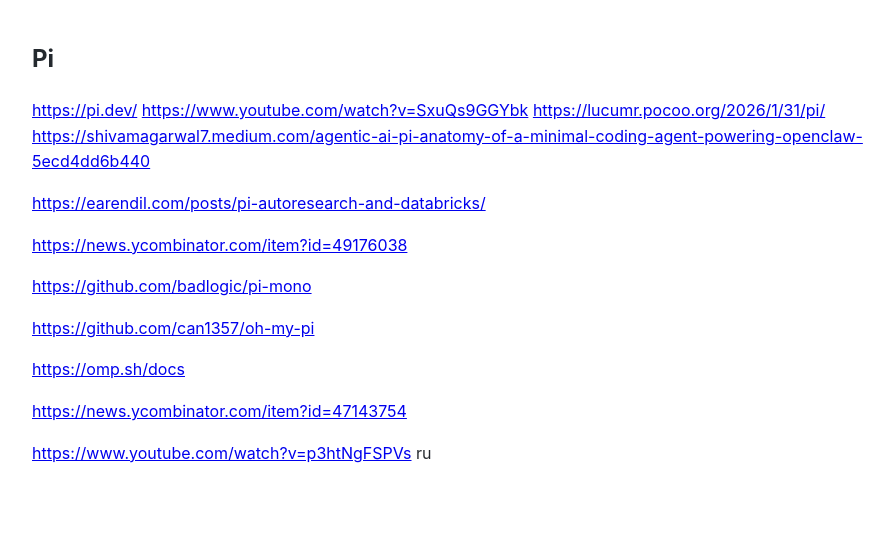
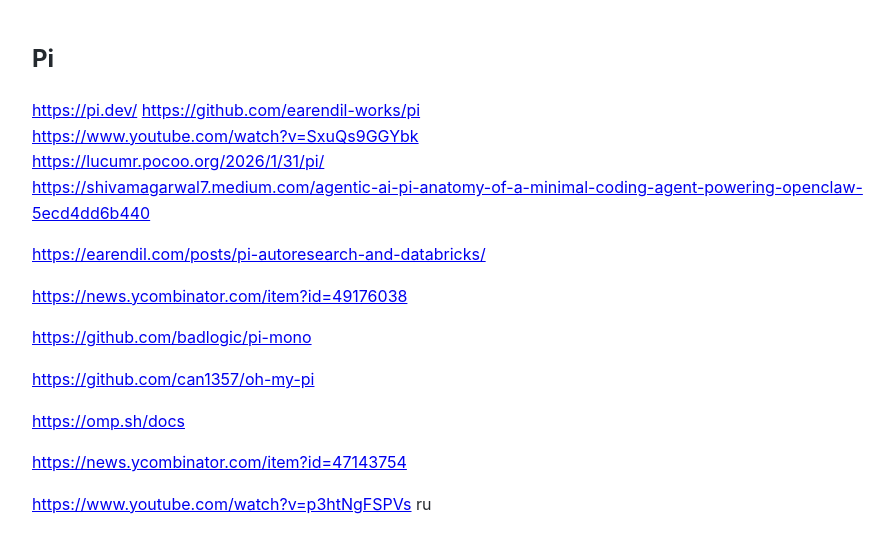
Before and after one commit to Michael-Lubinsky/michael-lubinsky.github.com, a Jekyll site: the page built from agent/pi.md, in a window 1280 px wide. Shown: the top 553 px of the page, without its empty margins (158-1044 px from the left). Built offline with Jekyll 4.4.1, drawn with Linux system fonts in a browser that asks for light colours; our own code applies the rules of GitHub Pages for plain Markdown files.

Commit message:
Update links in pi.md for clarity and accuracy

```diff
--- a/agent/pi.md
+++ b/agent/pi.md
@@ -1,7 +1,7 @@
 
 ## Pi
 
-<https://pi.dev/>
+<https://pi.dev/> <https://github.com/earendil-works/pi>
 <https://www.youtube.com/watch?v=SxuQs9GGYbk>
 <https://lucumr.pocoo.org/2026/1/31/pi/>
 <https://shivamagarwal7.medium.com/agentic-ai-pi-anatomy-of-a-minimal-coding-agent-powering-openclaw-5ecd4dd6b440>
```
